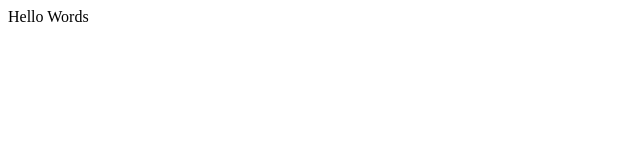
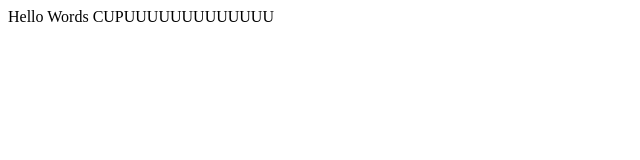
Before and after one commit to ardyikhsanudin/bootcamp_5_trial_repo, a plain HTML site: page index.html in a window 1280 px wide. Shown: the whole page, without its empty margins (0-640 px from the left). Drawn offline with Linux system fonts and the light colour scheme.

Commit message:
Update index.html

```diff
--- a/index.html
+++ b/index.html
@@ -3,6 +3,7 @@
 <title>Home</title>
 <body>
 Hello Words
+CUPUUUUUUUUUUUUU
 </body>
 </head>
 </html?
```
